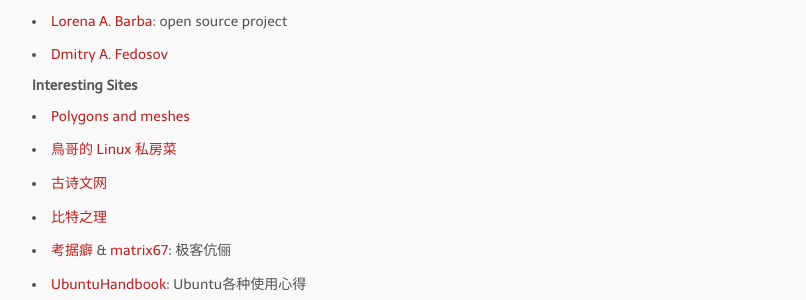
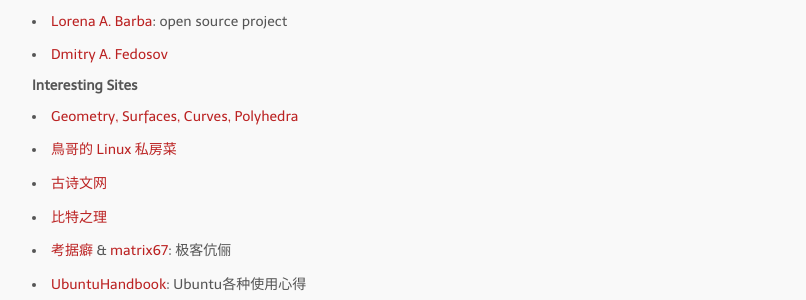
Before and after one commit to bizhishui/bizhishui.github.io, a Jekyll site: the page built from links.md, in a window 1280 px wide. Shown: the part 741-1041 px from the top of the page, without its empty margins (233-1039 px from the left). Built offline with Jekyll 4.4.1, drawn with Linux system fonts in a browser that asks for light colours; nearby versions of some CDN libraries; some web fonts are replaced.

Commit message:
add links

```diff
--- a/links.md
+++ b/links.md
@@ -30,7 +30,7 @@
 
 
 #### Interesting Sites
-- [Polygons and meshes](http://paulbourke.net/geometry/polygonmesh/)
+- [Geometry, Surfaces, Curves, Polyhedra](http://paulbourke.net/geometry/)
 - [鳥哥的 Linux 私房菜](http://linux.vbird.org/home.php)
 - [古诗文网](http://www.gushiwen.org/)
 - [比特之理](http://www.kylen314.com/)
```
